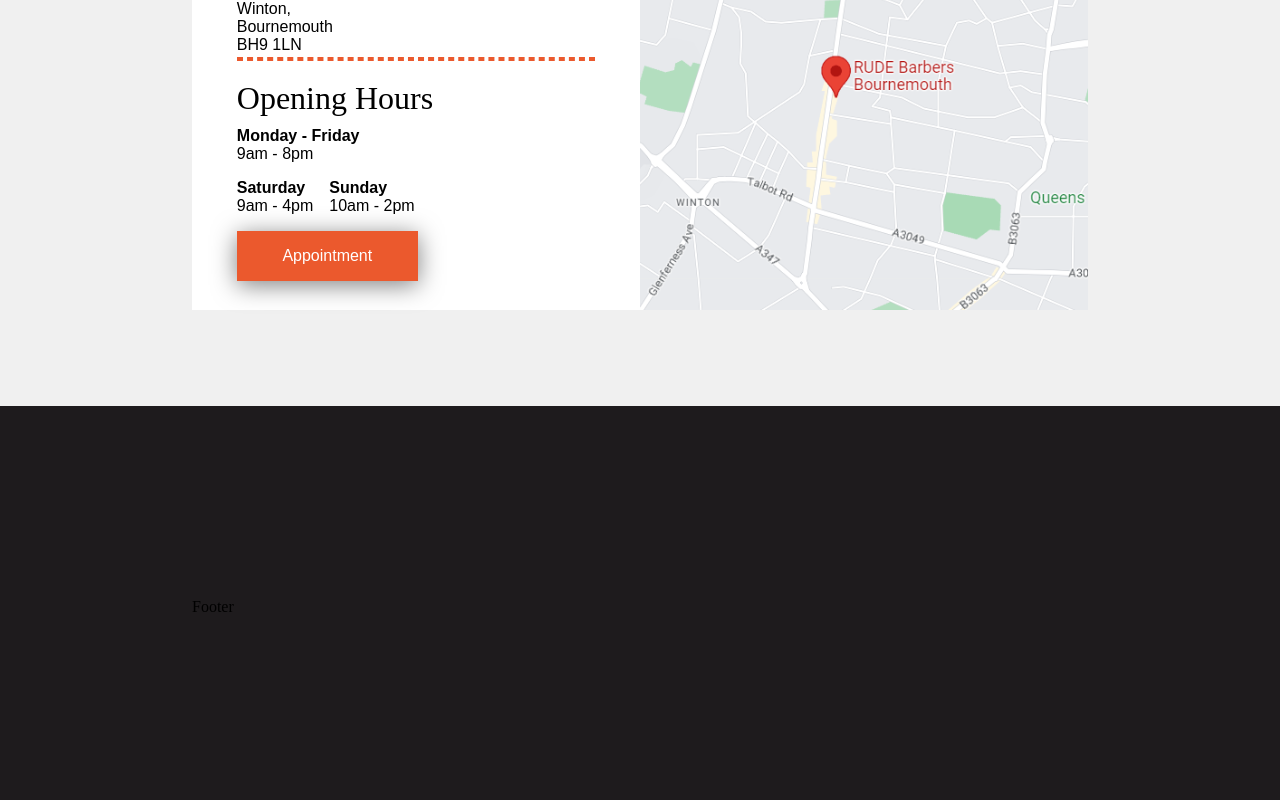
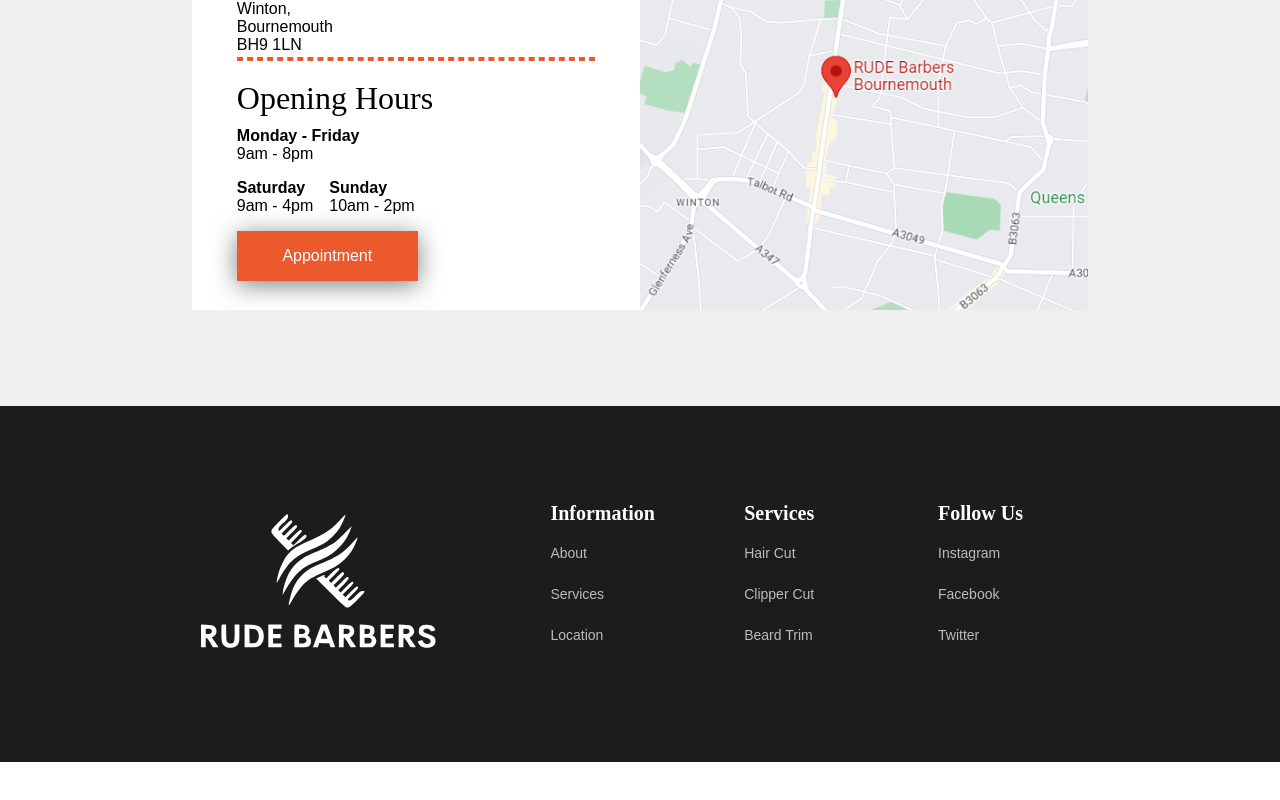
Before and after one commit to SaxonJude/Rude_Barbers, a React (Create React App) app: page / in a window 1280 px wide. Shown: the part 4728-5528 px from the top of the page. After the commit the page ends 5490 px from the top, so only its background shows below. Built offline with nearby package versions, Linux system fonts and the light colour scheme; a web font is replaced by a local one.

Commit message:
added footer

```diff
--- a/src/components/footer/Footer.jsx
+++ b/src/components/footer/Footer.jsx
@@ -1,10 +1,36 @@
 import React from 'react';
 import './footer.css';
 
+import logo2 from '../../assets/logo2.svg';
+
 const Footer = () => {
   return (
-    <div className='footer section__padding'>
-      Footer
+    <div className='footer'>
+      <div className="footer-container">
+        <div className="footer-container_logo">
+            <img src={logo2} alt="logo" />
+        </div>
+        <div className="footer-container_list">
+          <div className="footer-container_list_content">
+            <h4>Information</h4>
+            <a href="#about">About</a>
+            <a href="#services">Services</a>
+            <a href="#location">Location</a>
+          </div>
+          <div className="footer-container_list_content">
+            <h4>Services</h4>
+            <a href="#services">Hair Cut</a>
+            <a href="#services">Clipper Cut</a>
+            <a href="#services">Beard Trim</a>
+          </div>
+          <div className="footer-container_list_content">
+            <h4>Follow Us</h4>
+            <a href="https://www.instagram.com/rude.barbersbournemouth/?hl=en" target="_blank">Instagram</a>
+            <a href="https://www.facebook.com/RUDEBarbersBournemouth/" target="_blank">Facebook</a>
+            <a href="https://twitter.com/RudeBarbers" target="_blank">Twitter</a>
+          </div>
+        </div>
+      </div>
     </div>
   )
 }
--- a/src/components/footer/footer.css
+++ b/src/components/footer/footer.css
@@ -1,4 +1,48 @@
+h4 {
+    font-family: var(--font-family);
+    font-size: 20px;
+}
+
 .footer {
     background-color: #1E1B1D;
-    padding: 12rem !important;
+    padding: 6rem 12rem !important;
+    display: flex;
+    justify-content: center;
 }
+
+.footer * {
+    color: #fff;
+}
+
+.footer-container {
+    /* border: 1px solid white; */
+    width: 100%;
+    display: flex;
+    justify-content: space-between;
+}
+
+.footer-container_list {
+    /* border: 1px solid red; */
+    width: 60%;
+    display: flex;
+    justify-content: space-between;
+    align-content: center;
+}
+
+.footer-container_list_content {
+    width: 150px;
+    /* border: 1px solid blue; */
+    display: flex;
+    justify-content: flex-start;
+    align-items: flex-start;
+    flex-direction: column;
+}
+
+.footer-container_list_content p,
+.footer-container_list_content a {
+    font-family: var(--font-family2);
+    padding-top: 1rem;
+    font-size: 14px;
+    line-height: 25px;
+    color: rgba(255, 255, 255, 0.7);
+}
```
Also changed, not shown: src/assets/logo2.svg.
